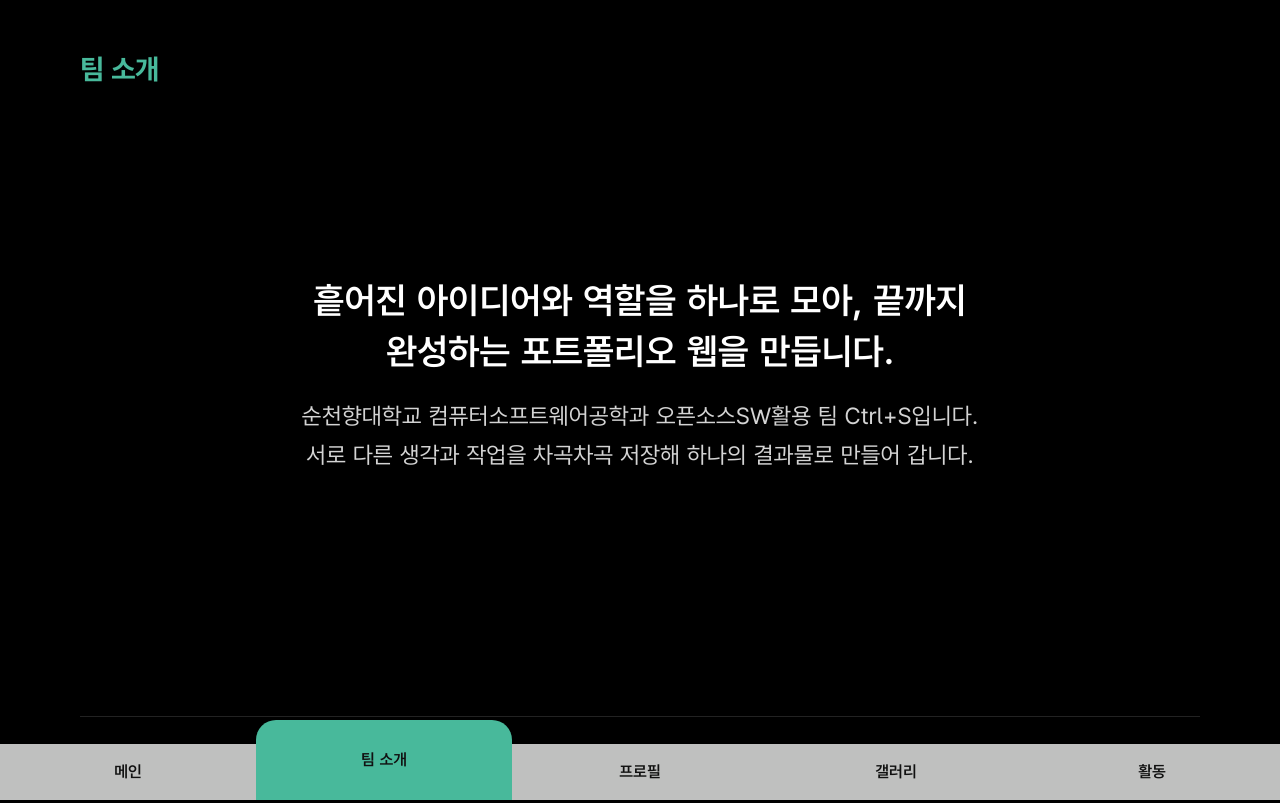
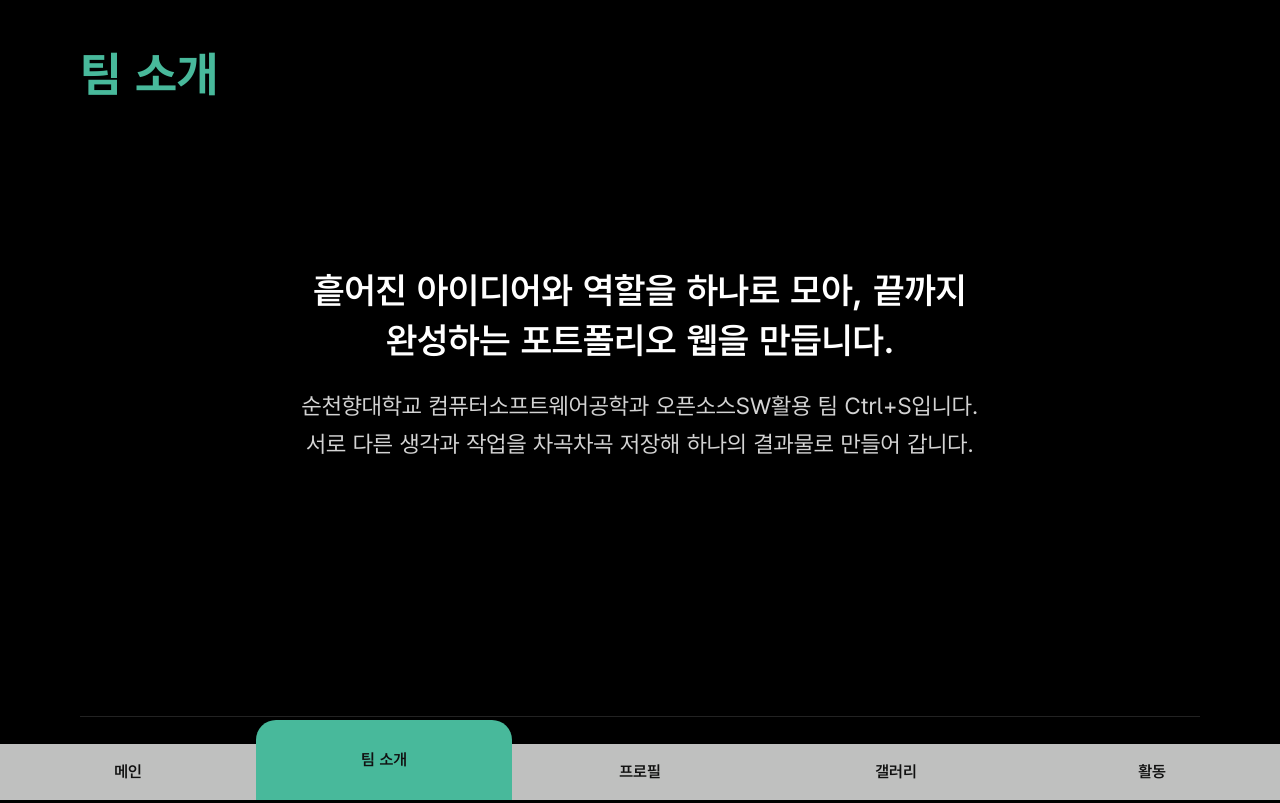
Before and after one commit to hellojsna/team-portfolio, a plain HTML site: page about.html in a window 1280 px wide. Shown: the top 803 px of the page. Drawn offline with Linux system fonts and the light colour scheme; a web font is replaced by a local one.

Commit message:
페이지 헤더 스타일 통일

```diff
--- a/about.html
+++ b/about.html
@@ -14,7 +14,7 @@
 <body>
     <main class="about-page">
         <section class="about-hero">
-            <h1 class="about-page-label">팀 소개</h1>
+            <h1>팀 소개</h1>
 
             <div class="about-hero-center">
                 <p class="about-goal">
--- a/css/about.css
+++ b/css/about.css
@@ -18,12 +18,8 @@
     flex-direction: column;
 }
 
-.about-page-label {
-    font-size: clamp(1.35rem, 2.2vw, 1.8rem);
-    font-weight: 700;
+h1 {
     color: #48b99b;
-    letter-spacing: -0.02em;
-    margin-bottom: 32px;
 }
 
 .about-hero-center {
--- a/css/activity.css
+++ b/css/activity.css
@@ -19,12 +19,9 @@ body {
     padding: 8rem 0 5rem;
 }
 
-.activity-header h1 {
+h1 {
     color: #E5B64F;
     /* nav.js의 활동 탭 색 */
-    font-size: clamp(2.5rem, 6vw, 4rem);
-    font-weight: 900;
-    line-height: 1.1;
 }
 
 .activity-header p {
--- a/css/common.css
+++ b/css/common.css
@@ -38,6 +38,13 @@ a {
     /* 기본적인 요소들의 margin padding 초기화 */
     margin: 0;
     padding: 0;
+}
+
+/* 페이지 제목. 크기는 여기서 정하고, 색은 각 페이지 CSS에서 지정. */
+h1 {
+    font-size: 3rem;
+    font-weight: 700;
+    line-height: 1.1;
 }
 
 /* 하단 고정 메뉴바 영역. 메뉴는 js/nav.js로 삽입. */
--- a/css/gallery.css
+++ b/css/gallery.css
@@ -36,14 +36,12 @@ body {
     margin-bottom: 45px;
 }
 
-.gallery-header h1 {
-    font-size: 38px;
-    font-weight: 800;
+h1 {
     color: var(--accent);
-    margin-bottom: 14px;
 }
 
 .gallery-header p {
+    margin-top: 1rem;
     color: var(--text-sub);
     font-size: 15px;
     line-height: 1.7;
@@ -424,10 +422,6 @@ body {
         grid-template-columns: 1fr;
     }
 
-    .gallery-header h1 {
-        font-size: 30px;
-    }
-
     .search-bar {
         flex-direction: column;
     }
--- a/css/profile.css
+++ b/css/profile.css
@@ -19,11 +19,8 @@
     gap: 24px;
 }
 
-.members-title {
-    font-size: clamp(1.35rem, 2vw, 1.7rem);
-    font-weight: 700;
+h1 {
     color: #a18ae8;
-    letter-spacing: -0.02em;
 }
 
 /* 4명 기준 4열 그리드 */
```
Also changed, not shown: profile.html (+1 -1 lines).
